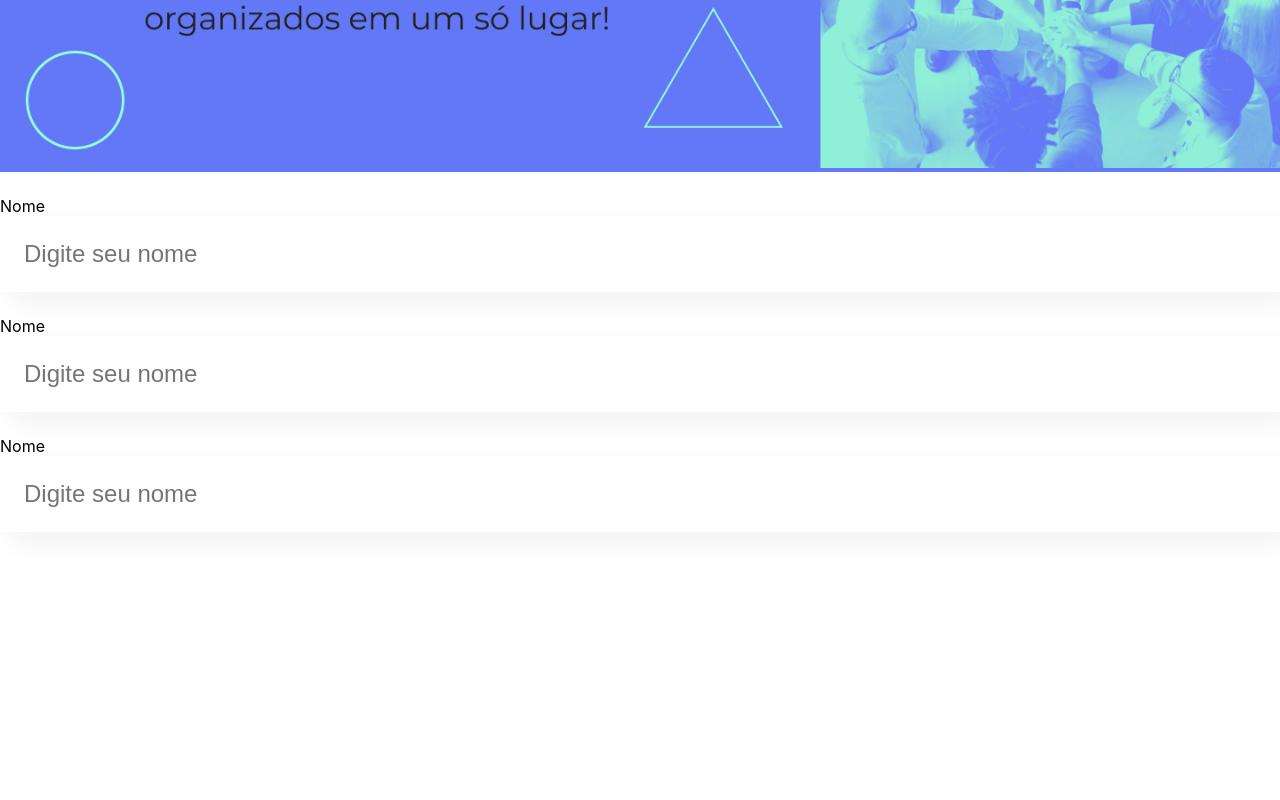
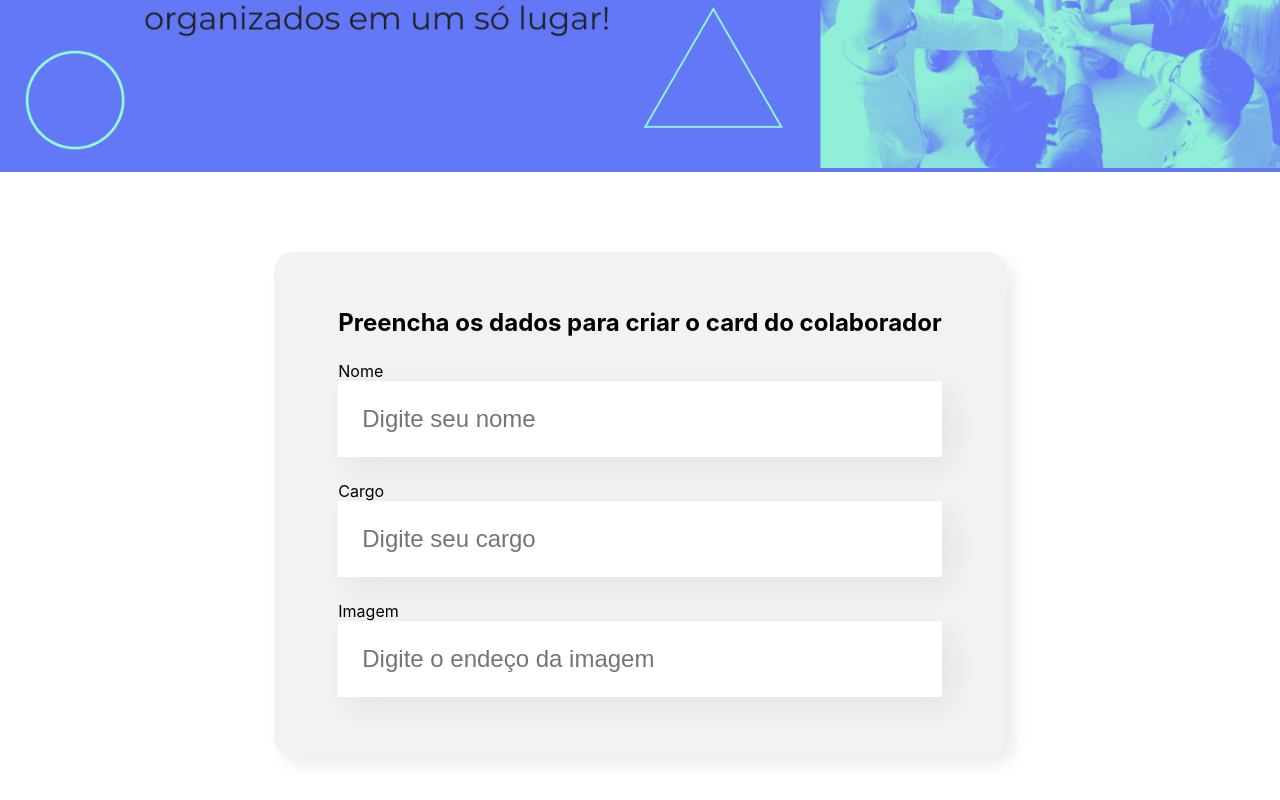
Before and after one commit to jameshsousa/Organo, a React (Create React App) app in the folder organo/: page / in a window 1280 px wide. Shown: the part 326-1126 px from the top of the page. Before the commit the page ends 882 px from the top, so only its background shows below. Built offline with nearby package versions, Linux system fonts and the light colour scheme.

Commit message:
adicionando o componente formulario

```diff
--- a/organo/src/App.js
+++ b/organo/src/App.js
@@ -1,13 +1,12 @@
 import Banner from './componentes/Banner/banner';
-import CampoTexto from './componentes/campoTexto';
+import Formulario from './componentes/Formulario';
 
 function App() {
   return (
     <div className="App">
       <Banner/>
-      <CampoTexto label="Nome" />
-      <CampoTexto label="Cargo" />
-      <CampoTexto label="Imagem" />
+      <Formulario/>
+
     </div>
   );
 }
--- /dev/null
+++ b/organo/src/componentes/Formulario/Formulario.css
@@ -0,0 +1,13 @@
+.formulario {
+    display: flex;
+    justify-content: center;
+    margin: 80px 0;
+}
+
+.formulario form {
+    max-width: 80%;
+    background-color: #F2F2F2;
+    border-radius: 20px;
+    padding: 36px 64px;
+    box-shadow: 8px 8px 16px rgba(0, 0, 0, 0.08);
+}
--- /dev/null
+++ b/organo/src/componentes/Formulario/index.js
@@ -0,0 +1,19 @@
+import CampoTexto from '../campoTexto'
+import './Formulario.css'
+
+const Formulario = () => {
+    return (
+        <section className="formulario">
+            <form>
+            <h2>Preencha os dados para criar o card do colaborador</h2>
+            <CampoTexto label="Nome" placeholder="Digite seu nome" />
+            <CampoTexto label="Cargo" placeholder="Digite seu cargo" />
+            <CampoTexto label="Imagem" placeholder="Digite o endeço da imagem" />
+
+            </form>
+        </section>
+    )
+
+}
+
+export default Formulario
--- a/organo/src/componentes/campoTexto/index.js
+++ b/organo/src/componentes/campoTexto/index.js
@@ -1,11 +1,11 @@
 import './campoTexto.css'
 
-const CampoTexto = () => {
+const CampoTexto = (props) => {
 
     return (
         <div className="campo-texto">
-            <label>Nome</label>
-            <input placeholder='Digite seu nome' />
+            <label>{props.label}</label>
+            <input placeholder= {props.placeholder} />
         </div>
     )
 
```
